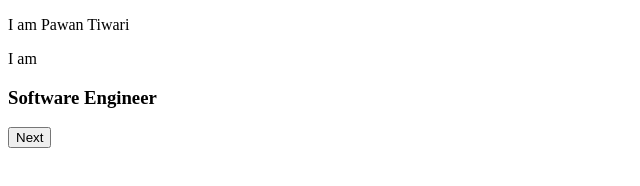
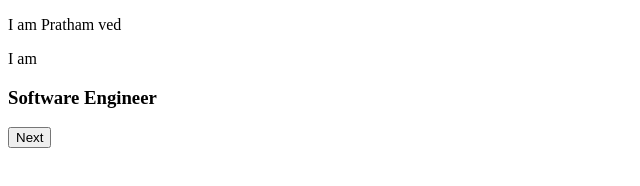
Before and after one commit to premsoni0469/Devops_practical, a plain HTML site: page index.html in a window 1280 px wide. Shown: the full height of the page, 0-640 px from the left. Drawn offline with Linux system fonts and the light colour scheme.

Commit message:
changes done by pratham

```diff
--- a/index.html
+++ b/index.html
@@ -6,7 +6,7 @@
     <title>Skills</title>
 </head>
 <body>
-    <p>I am Pawan Tiwari</p>
+    <p>I am Pratham ved </p>
     <P>I am <h3 id="titles1">Software Engineer</h3></P>
     <button onclick="fun()">Next</button>
     <script type="text/javascript">
```
